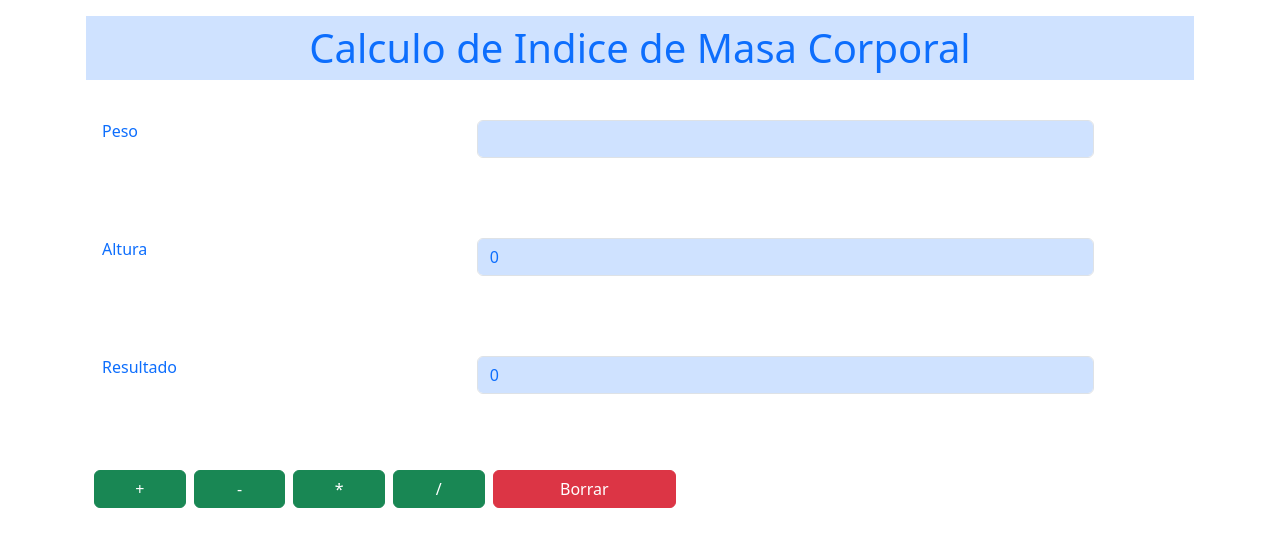
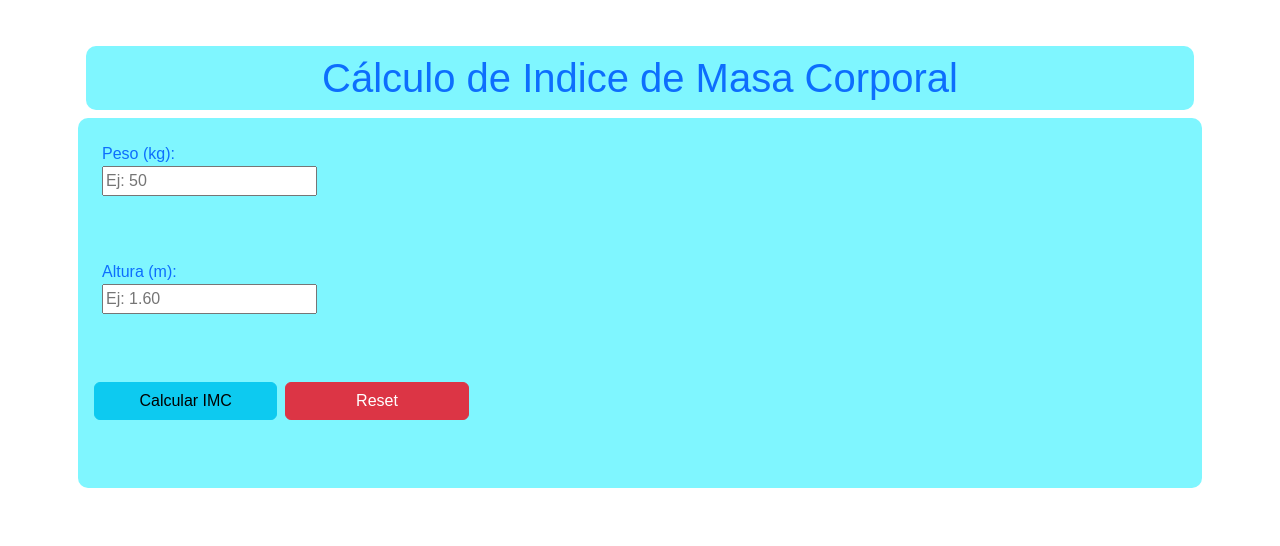
Before and after one commit to marialunar/CursoTecnicasProgramacion, a plain HTML site: page TP/TP3/index.html in a window 1280 px wide. Drawn offline with nearby package versions, Linux system fonts and the light colour scheme.

Commit message:
Add files via upload

```diff
--- a/TP/TP3/css/style.css
+++ b/TP/TP3/css/style.css
@@ -1,37 +1,22 @@
+*{
+    font-family: 'Ubuntu', sans-serif;
+}
+
 body{
-    background-color: rgb(0, 255, 76);
     padding: 30px;
 }
 h1{
     color: blueviolet;
-    background-color: aquamarine;
+    background-color: rgb(127, 246, 255);
     text-align: center;
-    font-family: 'Lucida Sans', 'Lucida Sans Regular', 'Lucida Grande', 'Lucida Sans Unicode', Geneva, Verdana, sans-serif;
     padding: 10px;
     margin: 10px;
     border-radius: 10px;
-    opacity: 0.4;
+    opacity: 1;
 }
-h1:hover{
-    opacity: 1;
-    border-radius: 0px;
-    transition: 3s;
-    background-color: red;
-    color: white;
-    rotate: 360deg;
+
+form{
+    background-color: rgb(127, 246, 255);
+    border-radius: 10px;
+
 }
-form{
-    background-color: burlywood;
-    padding: 20px;
-    margin: 20px;
-}
-input{
-    background-color: lightcyan;
-    border-style: none ;
-    border-radius:8px ;
-    padding: 5px;
-    color: blue;
-}
-input:hover{
-    background-color: lightblue;
-}
--- a/TP/TP3/index.html
+++ b/TP/TP3/index.html
@@ -1,55 +1,58 @@
 <!DOCTYPE html>
 <html lang="es">
+
 <head>
-    <meta charset="UTF-8">
-    <meta name="viewport" content="width=device-width, initial-scale=1.0">
+    <meta charset="UTF-8" />
+    <meta name="viewport" content="width=device-width, initial-scale=1.0" />
     <title>TP 3 IMC</title>
-    <link rel="icon" type="image/png" href="icons/imc.png">
-    <link href="https://cdn.jsdelivr.net/npm/bootstrap@5.3.6/dist/css/bootstrap.min.css" rel="stylesheet" integrity="sha384-4Q6Gf2aSP4eDXB8Miphtr37CMZZQ5oXLH2yaXMJ2w8e2ZtHTl7GptT4jmndRuHDT" crossorigin="anonymous">
+    <link rel="icon" type="image/png" href="icons/imc.png" />
+    <link rel="stylesheet" href="css/style.css">
+    <link href="https://cdn.jsdelivr.net/npm/bootstrap@5.3.6/dist/css/bootstrap.min.css" rel="stylesheet"
+        integrity="sha384-4Q6Gf2aSP4eDXB8Miphtr37CMZZQ5oXLH2yaXMJ2w8e2ZtHTl7GptT4jmndRuHDT" crossorigin="anonymous" />
 </head>
+
 <body>
-    <div class="container-xl text-primary bg-secondary-subtl p-2">
-    <h1 class="text-center text-primary bg-primary-subtle p-2 m-2">Calculo de Indice de Masa Corporal</h1>
+    <div class="container-lg text-primary bg-secondary-subtl p-2">
+        <h1 class="text-center text-primary  p-2 m-2">
+            Cálculo de Indice de Masa Corporal
+        </h1>
+
         <form>
-    <!-- numero 1 -->
+            <!-- Datos de entrada -->
             <div class="mb-3 row p-4">
-        <label for="number1" class="col-sm-4 col-form-label text-primary">Peso</label>
-        <div class="col-sm-7">
-            <input type="number" class="form-control m-2 text-primary bg-primary-subtle" id="number1" value="Indique su peso">
+                <label for="peso">Peso (kg):</label>
+                <div class="col-sm-2">
+                    <input type="number" id="peso" placeholder="Ej: 50" />
                 </div>
             </div>
 
-    <!-- numero 2 -->
             <div class="mb-3 row p-4">
-        <label for="number2" class="col-sm-4 col-form-label text-primary">Altura</label>
-        <div class="col-sm-7">
-            <input type="number" class="form-control m-2 text-primary bg-primary-subtle" id="number2" value="0">
-        </div>
-    </div>
-
-    <!-- Resultado -->
-    <div class="mb-3 row p-4">
-        <label for="resultado" class="col-sm-4 col-form-label text-primary">Resultado</label>
-    <div class="col-sm-7">
-            <input type="text" class="form-control m-2 text-primary bg-primary-subtle" id="resultado" value="0">
+                <label for="altura">Altura (m):</label>
+                <div class="col-sm-2">
+                    <input type="number" step="0.01" id="altura" placeholder="Ej: 1.60" />
                 </div>
             </div>
 
             <!-- Botones -->
             <div class="mb-3 row p-4">
-        <button type="button" onclick="sumar()" class="btn btn-success col-sm-1 m-1">+</button>
-        <button type="button" onclick="restar()"class="btn btn-success col-sm-1 m-1" >-</button>
-        <button type="button" onclick="multiplicar()"class="btn btn-success col-sm-1 m-1">*</button>
-        <button type="button" onclick="dividir()"class="btn btn-success col-sm-1 m-1">/</button>
-        <button type="reset" class="btn btn-danger col-sm-2 m-1">Borrar</button>
+                <button type="button" onclick="calcular()" class="btn btn-info col-sm-2 m-1">
+                    Calcular IMC
+                </button>
+                <button type="reset" class="btn btn-danger col-sm-2 m-1">
+                    Reset
+                </button>
             </div>
 
-
+            <!-- Salida -->
+            <div>
+                <label for="salida" id="resultado"></label>
+            </div>
         </form>
-
-
     </div>
-    <script src="https://cdn.jsdelivr.net/npm/bootstrap@5.3.6/dist/js/bootstrap.bundle.min.js" integrity="sha384-j1CDi7MgGQ12Z7Qab0qlWQ/Qqz24Gc6BM0thvEMVjHnfYGF0rmFCozFSxQBxwHKO" crossorigin="anonymous"></script>
+    <script src="https://cdn.jsdelivr.net/npm/bootstrap@5.3.6/dist/js/bootstrap.bundle.min.js"
+        integrity="sha384-j1CDi7MgGQ12Z7Qab0qlWQ/Qqz24Gc6BM0thvEMVjHnfYGF0rmFCozFSxQBxwHKO"
+        crossorigin="anonymous"></script>
     <script src="js/funciones.js"></script>
 </body>
+
 </html>
--- a/TP/TP3/js/funciones.js
+++ b/TP/TP3/js/funciones.js
@@ -1,6 +1,21 @@
+function calcular() {
+    peso = parseFloat(document.getElementById("peso").value)
+    altura = parseFloat(document.getElementById("altura").value)
+
+    if (!peso || !altura || peso <= 0 || altura <= 0) {
+        document.getElementById("resultado").textContent = "Por favor, ingresa valores válidos.";
+        return;
+    }
+
+    imc = calcular_Masa_Corporal(peso, altura)
+    estado = obtener_Estado(imc)
+
+    document.getElementById("resultado").innerHTML =
+        `Su IMC es: ${imc.toFixed(2)}\nEstado: ${estado}`
+}
+
 function calcular_Masa_Corporal(peso, altura) {
-    imc = peso / (altura * altura)
-    return imc
+    return peso / (altura * altura)
 }
 
 function obtener_Estado(imc) {
```
Lines whose indentation alone changed are shown as unchanged.
